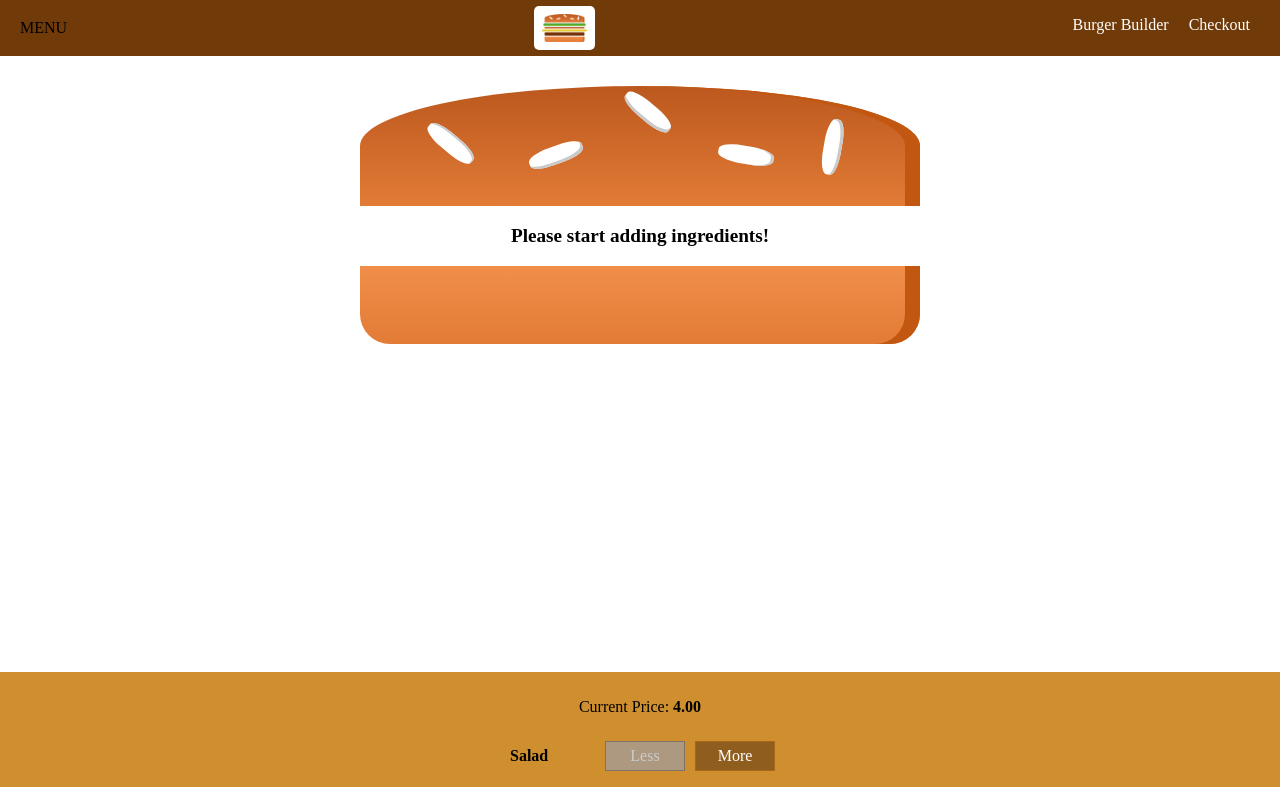
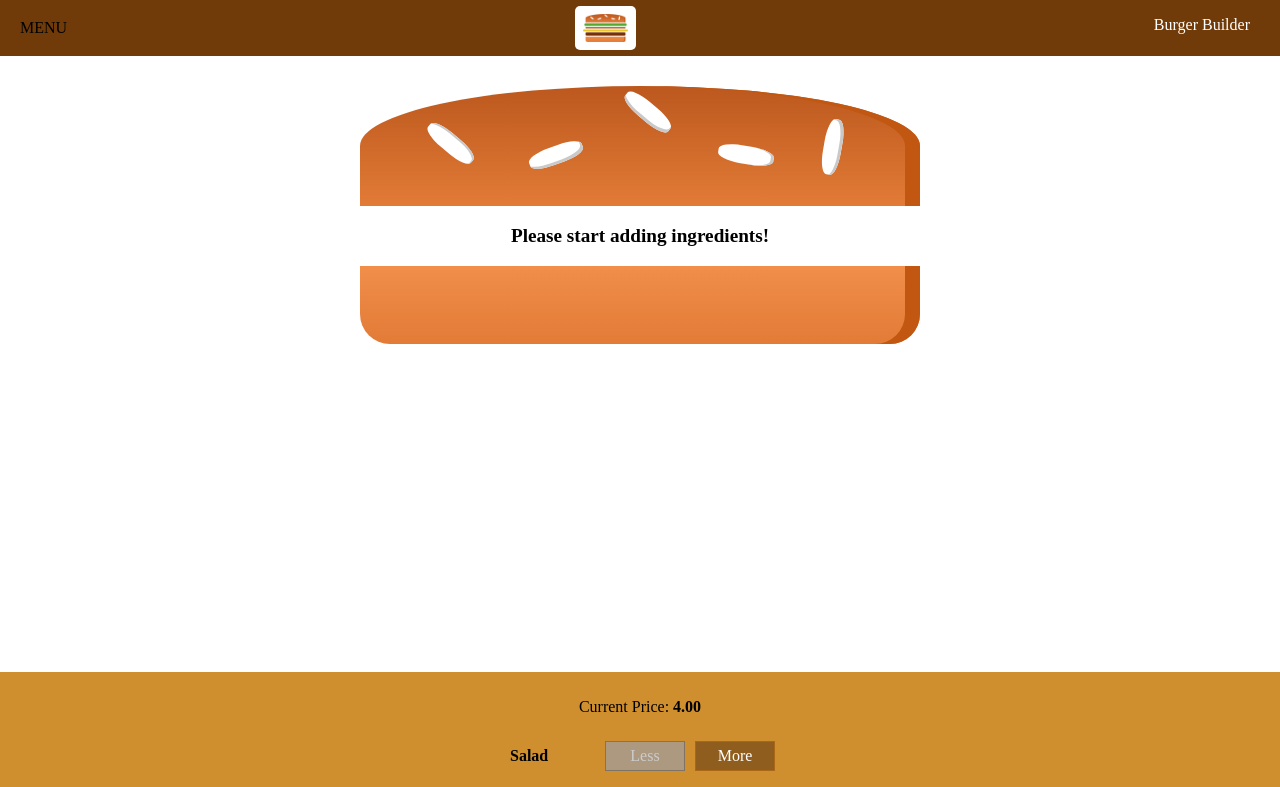
Before and after one commit to idmlnz/react, a React app in the folder my-burger-app/: page / in a window 1280 px wide. Shown: the top 787 px of the page. Built offline with nearby package versions, Linux system fonts and the light colour scheme.

Commit message:
Added SideDrawer component

```diff
--- a/my-burger-app/src/components/Layout/Layout.js
+++ b/my-burger-app/src/components/Layout/Layout.js
@@ -3,12 +3,15 @@
 import Aux from "../../hoc/Aux";
 import classes from "./Layout.css";
 import Toolbar from '../Navigation/Toolbar/Toolbar';
-
+import SideDrawer from '../Navigation/SideDrawer/SideDrawer';
 
 const layout = (props) => (
 	<Aux>
 		<Toolbar />
-		<main className={classes.Content}>{props.children}</main>
+		<SideDrawer />
+			<main className={classes.Content}>
+				{props.children}
+			</main>
 	</Aux>
 );
 
--- a/my-burger-app/src/components/Logo/Logo.css
+++ b/my-burger-app/src/components/Logo/Logo.css
@@ -1,7 +1,7 @@
 .Logo {
     background-color: white;
     padding: 8px;
-    height: 80%;
+    height: 100%;
     box-sizing: border-box;
     border-radius: 5px;
 }
--- a/my-burger-app/src/components/Logo/Logo.js
+++ b/my-burger-app/src/components/Logo/Logo.js
@@ -4,7 +4,7 @@
 import classes from './Logo.css';
 
 const logo = (props) => (
-    <div className={classes.Logo}>
+    <div className={classes.Logo} style={{height: props.height}}>
             <img src={burgerLogo}  alt="MyBurger"/>
     </div>
 );
--- a/my-burger-app/src/components/Navigation/NavigationItems/NavigationItem/NavigationItem.css
+++ b/my-burger-app/src/components/Navigation/NavigationItems/NavigationItem/NavigationItem.css
@@ -1,19 +1,41 @@
+/* base class will be for mobile devices */
+
+.NavigationItem {
+    margin: 10px 0;
+    box-sizing: border-box;
+    display: block;
+    width: 100%;
+}
+
+.NavigationItem a {
+    color: #8F5C2C;
+    text-decoration: none;
+    width: 100%;
+    box-sizing: border-box;
+    display: block;
+}
+
+.NavigationItem a:hover,
+.NavigationItem a:active,
+.NavigationItem a:active {
+    color: #40A4C8;
+}
+
+/* media query for desktop */
+@media (min-width: 500px) {
     .NavigationItem {
         margin: 0;
-    box-sizing: border-box;
         display: flex;
         height: 100%;
+        width: auto;
         align-items: center;
     }
 
     .NavigationItem a {
         color: white;
-    text-decoration: none;
         height: 100%;
         padding: 16px 10px;
-    border-bottom: 4 solid transparent;
-    box-sizing: border-box;
-    display: block;
+        border-bottom: 4px solid transparent;
     }
 
     .NavigationItem a:hover,
@@ -23,3 +45,5 @@
         border-bottom: 4px solid #40A4C8;
         color: white;
     }
+
+}
--- a/my-burger-app/src/components/Navigation/NavigationItems/NavigationItems.css
+++ b/my-burger-app/src/components/Navigation/NavigationItems/NavigationItems.css
@@ -3,6 +3,13 @@
 	padding: 0;
 	list-style: none;
 	display: flex;
+	flex-flow: column;;
 	align-items: center;
 	height: 100%;
 }
+
+@media (min-width: 500 px) {
+	.NavigationItems {
+		flex-flow: row;
+	}
+}
--- /dev/null
+++ b/my-burger-app/src/components/Navigation/SideDrawer/SideDrawer.css
@@ -0,0 +1,35 @@
+.SideDrawer {
+    position:fixed;
+    width: 280px;
+    max-width: 70%;
+    height: 100%;
+    left: 0;
+    top: 0;
+    z-Index: 200;
+    background-color: white;
+    padding: 32px 16px;
+    box-sizing: border-box;
+    transition: transform 0.3s ease-out; /* this is for opening and closing sidedrawer */
+}
+
+/* if display is gt 500px the side drawer will not be displayed */
+@media (min-width: 500px) {
+    .SideDrawer {
+        display:none;
+    }
+}
+
+.Open {
+    transform: translateX(0);
+}
+
+// shift sidedrawer to the left
+.Close {
+    transform: translateX(-100%);
+}
+
+/* responsiveness for Logo */
+.Logo{
+    height: 11%;
+    margin-bottom: 32px;
+}
--- /dev/null
+++ b/my-burger-app/src/components/Navigation/SideDrawer/SideDrawer.js
@@ -0,0 +1,22 @@
+import React from 'react';
+
+import Logo from '../../Logo/Logo';
+import NavigationItems  from '../NavigationItems/NavigationItems';
+import classes from './SideDrawer.css';
+
+const sideDrawer = (props) => {
+    // ...
+    return (
+        <div className={classes.SideDrawer}>
+            <div className={classes.Logo}>
+                <Logo />
+            </div>
+            <nav>
+                <NavigationItems />
+            </nav>
+        </div>
+    );
+}
+
+
+export default sideDrawer;
--- a/my-burger-app/src/components/Navigation/Toolbar/Toolbar.css
+++ b/my-burger-app/src/components/Navigation/Toolbar/Toolbar.css
@@ -16,3 +16,14 @@
 .Toolbar nav {
     height: 100%;
 }
+
+/* responsive for Logo */
+.Logo {
+    height: 80%;
+}
+
+@media (max-width: 499px) {
+    .DesktopOnly {
+        display: none;
+    }
+}
--- a/my-burger-app/src/components/Navigation/Toolbar/Toolbar.js
+++ b/my-burger-app/src/components/Navigation/Toolbar/Toolbar.js
@@ -7,8 +7,10 @@
 const toolbar = (props) => (
     <header className={classes.Toolbar}>
             <div>MENU</div>
-            <Logo />
-            <nav>
+            <div className={classes.Logo} >
+                <Logo />
+            </div>
+            <nav className={classes.DesktopOnly} >
                 <NavigationItems />
             </nav>
     </header>
```
Lines whose indentation alone changed are shown as unchanged.
